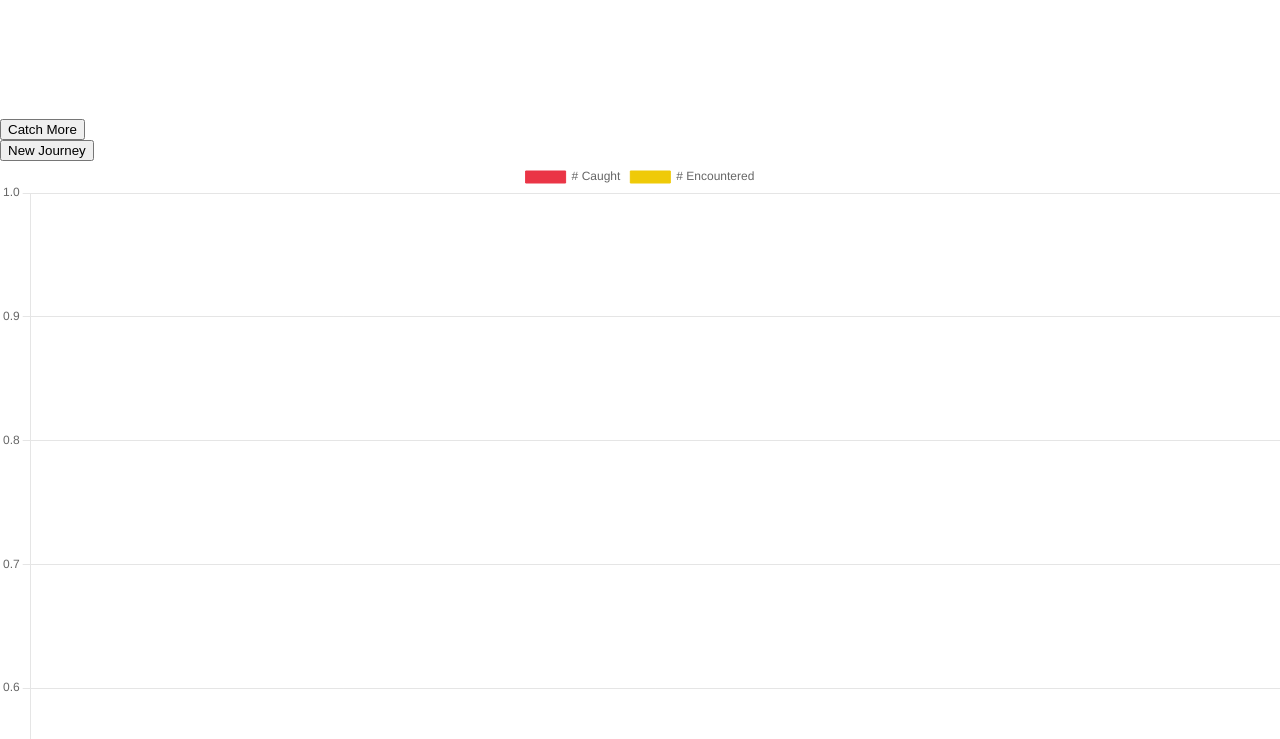
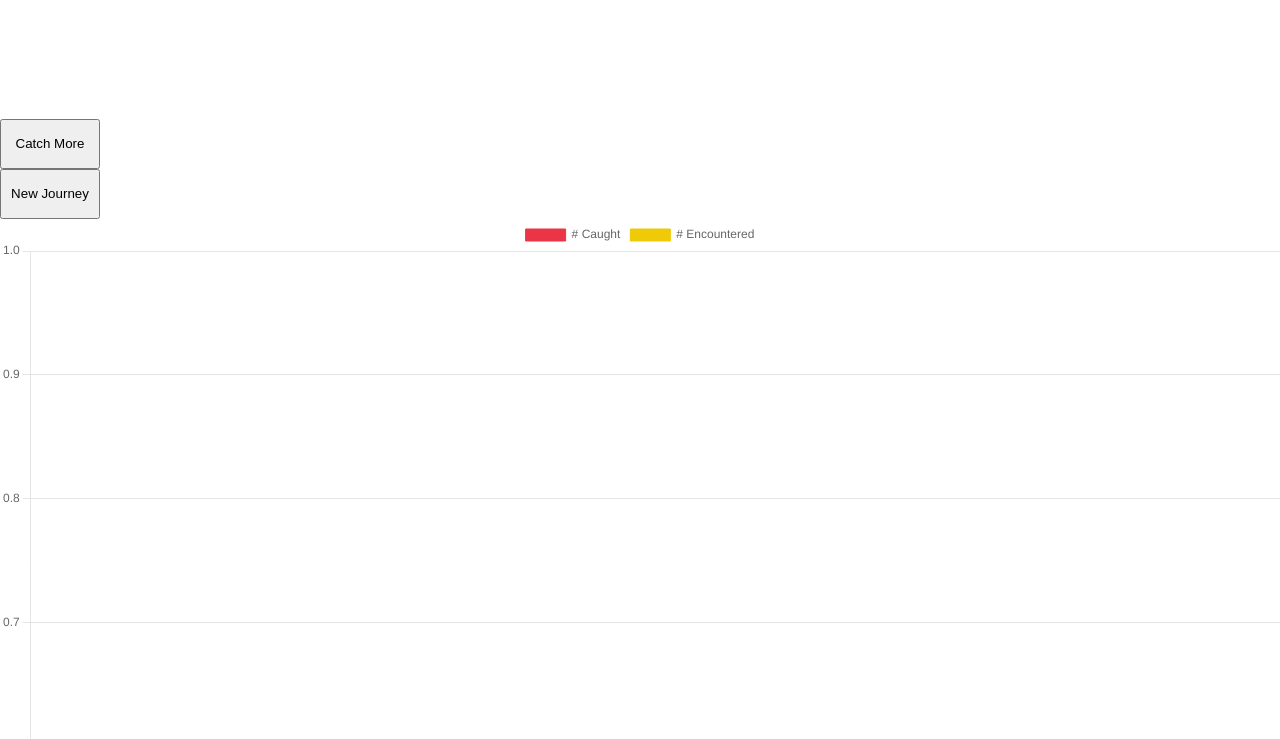
Before and after one commit to mira-kine/lab-11-pokemon-catcher, a website with bundled scripts: page results/index.html in a window 1280 px wide. Shown: the part 61-800 px from the top of the page. Built offline with nearby package versions, Linux system fonts and the light colour scheme.

Commit message:
working on css, putting two functions into one

```diff
--- a/styles/results.css
+++ b/styles/results.css
@@ -1,3 +1,8 @@
+button {
+    width: 100px;
+    height: 50px;
+}
+
 #main-page {
     display: flex;
     flex-wrap: wrap;
@@ -23,6 +28,7 @@
     align-items: center;
     width: 200px;
     height: 200px;
+    color: white;
 }
 
 img {
@@ -36,5 +42,3 @@ img {
     color: #f7c548;
     font-size: 0.9rem;
 }
-
-/* 19-17 */
--- a/styles/style.css
+++ b/styles/style.css
@@ -1,3 +1,8 @@
+button {
+    width: 100px;
+    height: 50px;
+}
+
 body {
     background-image: url(../assets/pixel-grass.jpg);
     background-size: cover;
```
